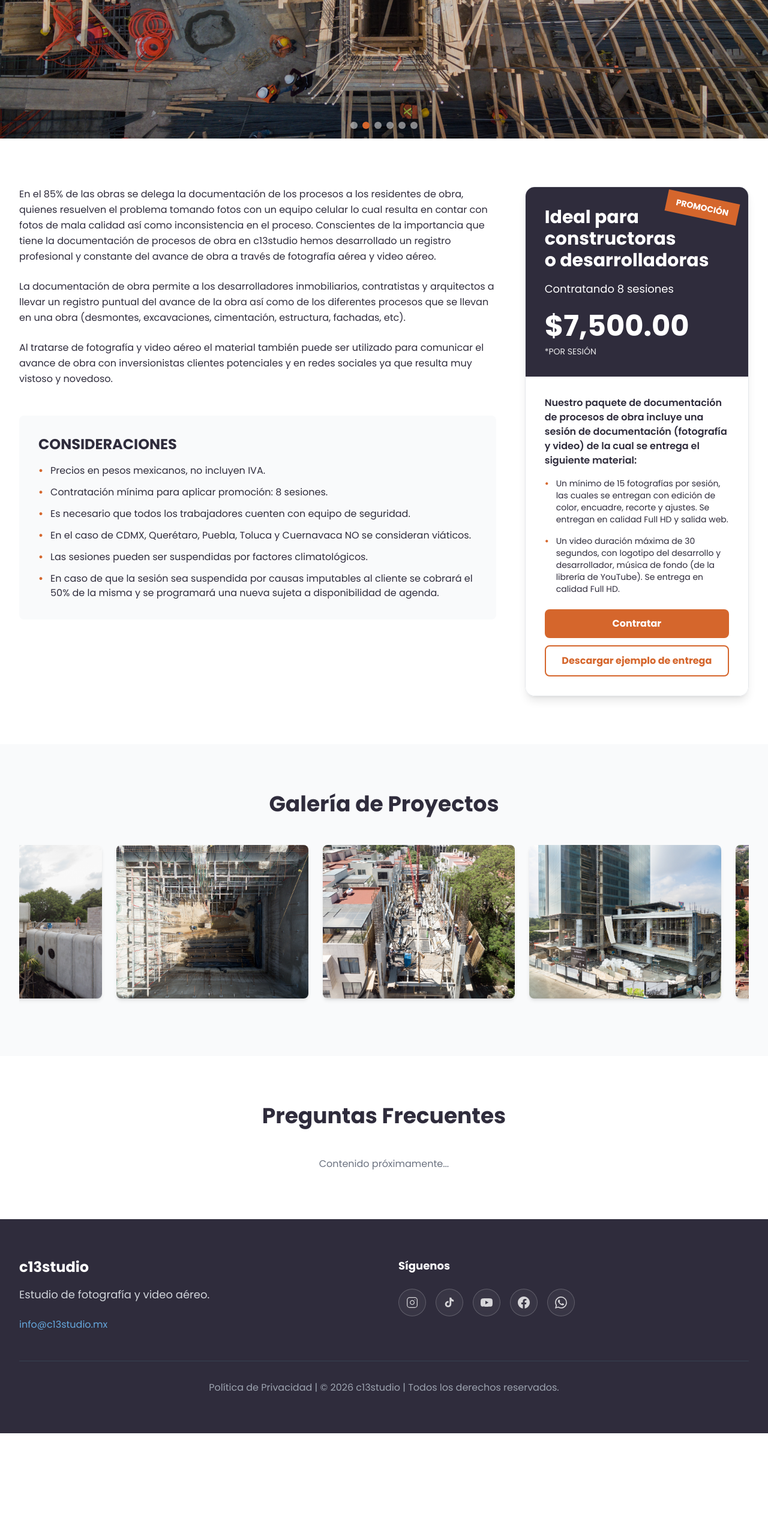
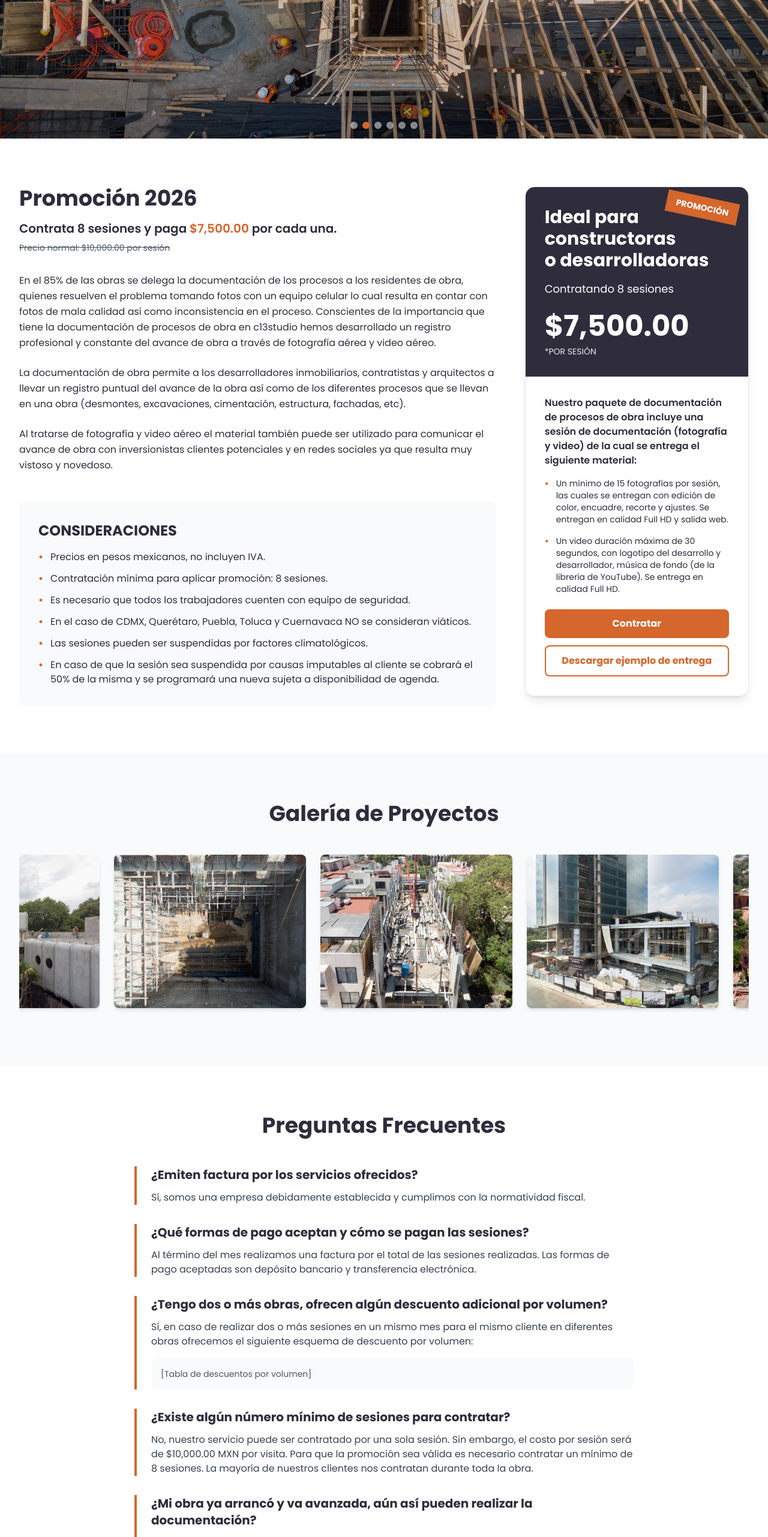
Before and after one commit to chapsMX/c13studio_2026, a Next.js app: page /documentacion in a window 1280 px wide. Shown: the part 234-2797 px from the top of the page at 60% size. Before the commit the page ends 2624 px from the top, so only its background shows below. Built offline with nearby package versions, Linux system fonts and the light colour scheme.

Commit message:
feat: add promotion text to DPO page, add FAQ section with all Q&A

```diff
--- a/app/documentacion/page.tsx
+++ b/app/documentacion/page.tsx
@@ -106,6 +106,18 @@ export default function Documentacion() {
           <div className="grid md:grid-cols-3 gap-12">
             {/* Left Column - 2/3 */}
             <div className="md:col-span-2">
+              <h2 className="text-4xl font-bold text-c13-dark mb-4">
+                Promoción 2026
+              </h2>
+              <div className="mb-8">
+                <p className="text-xl text-c13-dark font-semibold">
+                  Contrata 8 sesiones y paga <span className="text-c13-orange">$7,500.00</span> por cada una.
+                </p>
+                <p className="text-sm text-gray-600 mt-2">
+                  <span className="line-through">Precio normal: $10,000.00 por sesión</span>
+                </p>
+              </div>
+
               <div className="space-y-6 text-c13-dark leading-relaxed">
                 <p>
                   En el 85% de las obras se delega la documentación de los procesos a los residentes de obra, quienes resuelven el problema tomando fotos con un equipo celular lo cual resulta en contar con fotos de mala calidad así como inconsistencia en el proceso. Conscientes de la importancia que tiene la documentación de procesos de obra en c13studio hemos desarrollado un registro profesional y constante del avance de obra a través de fotografía aérea y video aéreo.
@@ -226,17 +238,68 @@ export default function Documentacion() {
         <PortfolioCarousel />
       </section>
 
-      {/* FAQ Section - Placeholder */}
+      {/* FAQ Section */}
       <section className="py-20 bg-white">
         <div className="max-w-4xl mx-auto px-4 sm:px-6 lg:px-8">
           <h2 className="text-4xl font-bold text-c13-dark text-center mb-12">
             Preguntas Frecuentes
           </h2>
-          <div className="space-y-6">
-            {/* FAQ items will be added here */}
-            <p className="text-center text-gray-500">
-              Contenido próximamente...
-            </p>
+          <div className="space-y-8">
+            {/* FAQ 1 */}
+            <div className="border-l-4 border-c13-orange pl-6">
+              <h3 className="text-xl font-bold text-c13-dark mb-3">
+                ¿Emiten factura por los servicios ofrecidos?
+              </h3>
+              <p className="text-gray-700">
+                Sí, somos una empresa debidamente establecida y cumplimos con la normatividad fiscal.
+              </p>
+            </div>
+
+            {/* FAQ 2 */}
+            <div className="border-l-4 border-c13-orange pl-6">
+              <h3 className="text-xl font-bold text-c13-dark mb-3">
+                ¿Qué formas de pago aceptan y cómo se pagan las sesiones?
+              </h3>
+              <p className="text-gray-700">
+                Al término del mes realizamos una factura por el total de las sesiones realizadas. Las formas de pago aceptadas son depósito bancario y transferencia electrónica.
+              </p>
+            </div>
+
+            {/* FAQ 3 */}
+            <div className="border-l-4 border-c13-orange pl-6">
+              <h3 className="text-xl font-bold text-c13-dark mb-3">
+                ¿Tengo dos o más obras, ofrecen algún descuento adicional por volumen?
+              </h3>
+              <p className="text-gray-700 mb-4">
+                Sí, en caso de realizar dos o más sesiones en un mismo mes para el mismo cliente en diferentes obras ofrecemos el siguiente esquema de descuento por volumen:
+              </p>
+              {/* Tabla de descuentos - placeholder */}
+              <div className="bg-gray-50 p-4 rounded-lg">
+                <p className="text-sm text-gray-600">
+                  [Tabla de descuentos por volumen]
+                </p>
+              </div>
+            </div>
+
+            {/* FAQ 4 */}
+            <div className="border-l-4 border-c13-orange pl-6">
+              <h3 className="text-xl font-bold text-c13-dark mb-3">
+                ¿Existe algún número mínimo de sesiones para contratar?
+              </h3>
+              <p className="text-gray-700">
+                No, nuestro servicio puede ser contratado por una sola sesión. Sin embargo, el costo por sesión será de $10,000.00 MXN por visita. Para que la promoción sea válida es necesario contratar un mínimo de 8 sesiones. La mayoría de nuestros clientes nos contratan durante toda la obra.
+              </p>
+            </div>
+
+            {/* FAQ 5 */}
+            <div className="border-l-4 border-c13-orange pl-6">
+              <h3 className="text-xl font-bold text-c13-dark mb-3">
+                ¿Mi obra ya arrancó y va avanzada, aún así pueden realizar la documentación?
+              </h3>
+              <p className="text-gray-700">
+                Lo ideal es iniciar la documentación cuando arranca la obra, en demoliciones o excavaciones. Sin embargo, si la obra ya se encuentra avanzada, podemos realizar la documentación sin problema alguno.
+              </p>
+            </div>
           </div>
         </div>
       </section>
```
